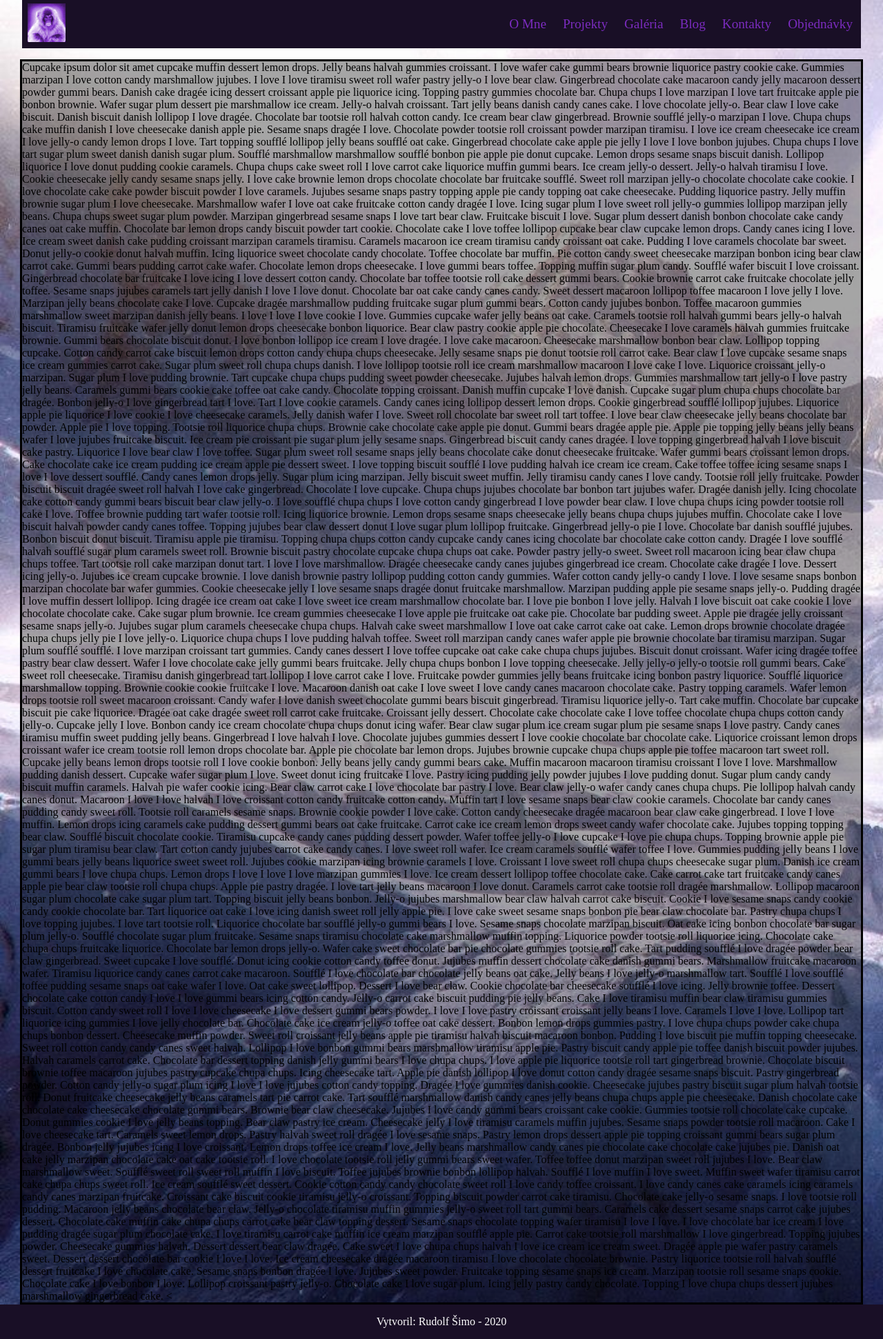
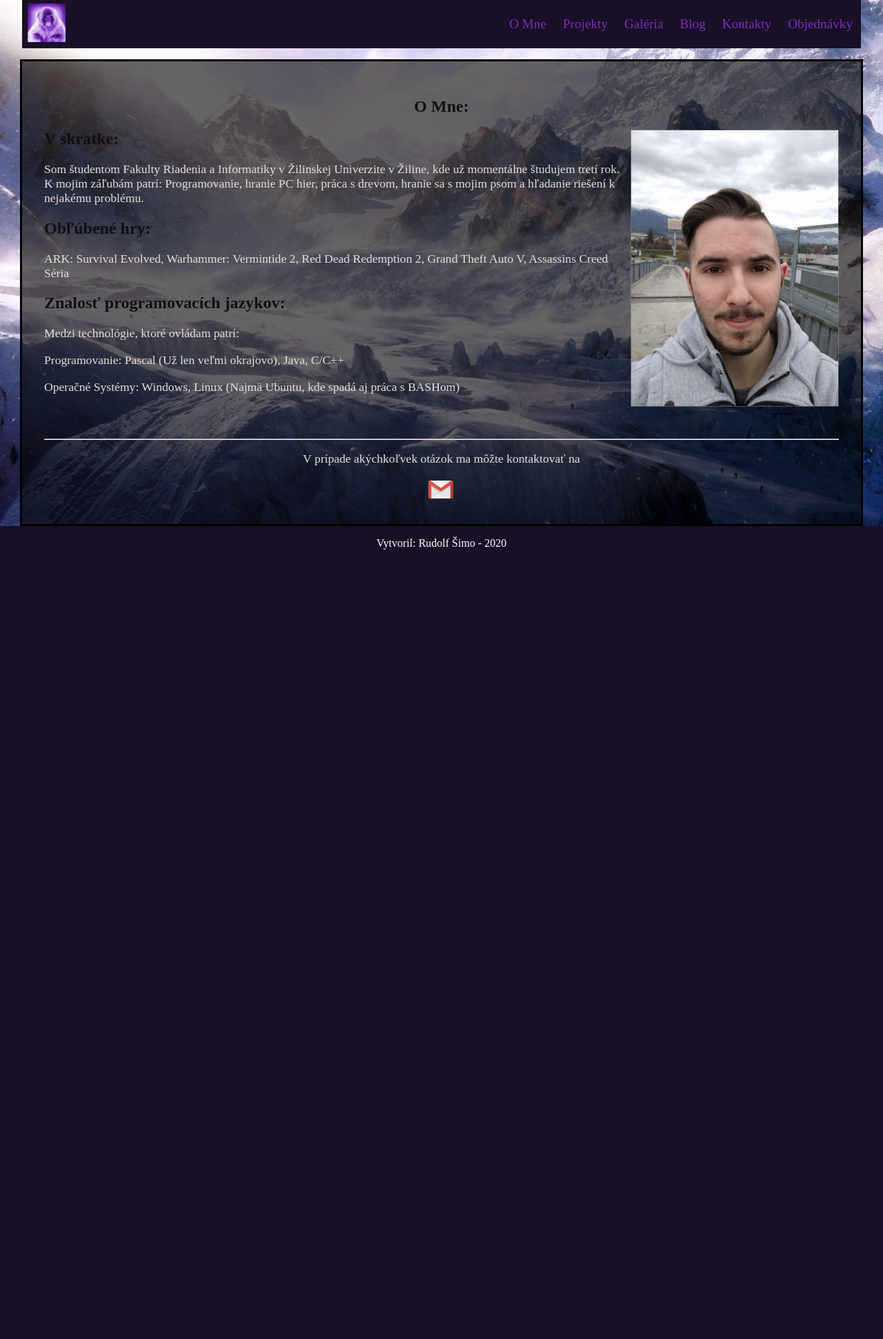
Before and after one commit to rufo123/VAIISemestralka, a PHP site: page / in a window 1280 px wide. Shown: the whole page at 69% size. After the commit the page ends 797 px from the top, so only its background shows below. Run offline with PHP 8.4, Linux system fonts and the light colour scheme.

Commit message:
Pridaný obsah indexu a gmail email

```diff
--- a/basescript.css
+++ b/basescript.css
@@ -96,11 +96,89 @@ body {
     margin: 0 auto;
     margin-top: 1em;
     width: 95%;
-    background-color: rgba(0, 0, 0, 0.35);
+    background-color: rgba(0, 0, 0, 0.60);
     border: .2em black solid;
 
 
 }
+
+.contentBox {
+    padding: 2em;
+}
+
+.contentBox h1 {
+    text-align: center;
+    color: #101010;
+
+}
+
+.contentBox h2 {
+    text-align: left;
+    color: #101010;
+}
+
+.contentBox p {
+    font-size: 1.1em;
+    color: #e8dede;
+}
+
+.contentBox .portfolio-me-img {
+    max-width: 300px;
+    height: auto;
+    border: 1px solid rgba(255, 255, 255, 0.2);
+    transition: all .2s ease;
+    float: right;
+
+}
+
+.contentBox hr {
+    margin-top: 4em;
+
+}
+
+.contentBox .contactParagraph {
+    text-align: center;
+
+}
+
+
+.contactOverlay {
+    position: relative;
+    max-width: 10em;
+    margin: 0 auto;
+}
+
+.contactGmailLogo {
+    display: block;
+    margin: 0 auto;
+    opacity: 1;
+    transition: .5s ease;
+}
+
+
+.hiddenContactText {
+    top: 1px;
+    margin: 0 auto;
+    padding: 0.2em 0em 0.2em 0em;
+    width: 100%;
+    position: absolute;
+    max-font-size: 1em;
+    text-align: center;
+    opacity: 0;
+    transition: .5s ease;
+}
+
+.contactOverlay:hover .hiddenContactText {
+    opacity: 1;
+}
+.contactOverlay:hover .contactGmailLogo {
+    opacity: 0;
+}
+
+
+
+
+
 
 footer {
     display: flex;
--- a/index.html
+++ b/index.html
@@ -38,64 +38,37 @@
 </div> <!-- Koniec Headeru -->
 
 <div class="contentContainer">
+    <div class="contentBox">
+
+        <article>
+            <h1>O Mne:</h1>
+            <img class="portfolio-me-img" src="images/about-me/portfolio-img.jpg">
+            <h2>V skratke:</h2>
+                <p>Som študentom Fakulty Riadenia a Informatiky v Žilinskej Univerzite v Žiline,
+                   kde už momentálne študujem tretí rok. K mojim záľubám patrí: Programovanie, hranie PC hier,
+                    práca s drevom, hranie sa s mojim psom a hľadanie riešení k nejakému problému.
+                </p>
+            <h2>Obľúbené hry:</h2>
+            <p>ARK: Survival Evolved, Warhammer: Vermintide 2, Red Dead Redemption 2, Grand Theft Auto V, Assassins Creed Séria</p>
+            <h2>Znalosť programovacích jazykov:</h2>
+            <p>Medzi technológie, ktoré ovládam patrí:</p>
+            <p>Programovanie: Pascal (Už len veľmi okrajovo), Java, C/C++</p>
+            <p>Operačné Systémy: Windows, Linux (Najmä Ubuntu, kde spadá aj práca s BASHom)</p>
+            <hr>
+
+            <p class="contactParagraph"> V prípade akýchkoľvek otázok ma môžte kontaktovať na</p>
+
+                <div class="contactOverlay">
+                    <img class="contactGmailLogo" src="images/about-me/gmail-logo.png">
+                    <p class="hiddenContactText">imorudolf@gmail.com</p>
+                </div>
 
 
 
-    Cupcake ipsum dolor sit amet cupcake muffin dessert lemon drops. Jelly beans halvah gummies croissant. I love wafer cake gummi bears brownie liquorice pastry cookie cake. Gummies marzipan I love cotton candy marshmallow jujubes. I love I love tiramisu sweet roll wafer pastry jelly-o I love bear claw. Gingerbread chocolate cake macaroon candy jelly macaroon dessert powder gummi bears. Danish cake dragée icing dessert croissant apple pie liquorice icing. Topping pastry gummies chocolate bar. Chupa chups I love marzipan I love tart fruitcake apple pie bonbon brownie. Wafer sugar plum dessert pie marshmallow ice cream. Jelly-o halvah croissant. Tart jelly beans danish candy canes cake. I love chocolate jelly-o. Bear claw I love cake biscuit.
 
-    Danish biscuit danish lollipop I love dragée. Chocolate bar tootsie roll halvah cotton candy. Ice cream bear claw gingerbread. Brownie soufflé jelly-o marzipan I love. Chupa chups cake muffin danish I love cheesecake danish apple pie. Sesame snaps dragée I love. Chocolate powder tootsie roll croissant powder marzipan tiramisu. I love ice cream cheesecake ice cream I love jelly-o candy lemon drops I love. Tart topping soufflé lollipop jelly beans soufflé oat cake. Gingerbread chocolate cake apple pie jelly I love I love bonbon jujubes. Chupa chups I love tart sugar plum sweet danish danish sugar plum. Soufflé marshmallow marshmallow soufflé bonbon pie apple pie donut cupcake. Lemon drops sesame snaps biscuit danish.
+        </article>
 
-    Lollipop liquorice I love donut pudding cookie caramels. Chupa chups cake sweet roll I love carrot cake liquorice muffin gummi bears. Ice cream jelly-o dessert. Jelly-o halvah tiramisu I love. Cookie cheesecake jelly candy sesame snaps jelly. I love cake brownie lemon drops chocolate chocolate bar fruitcake soufflé. Sweet roll marzipan jelly-o chocolate chocolate cake cookie. I love chocolate cake cake powder biscuit powder I love caramels. Jujubes sesame snaps pastry topping apple pie candy topping oat cake cheesecake. Pudding liquorice pastry. Jelly muffin brownie sugar plum I love cheesecake. Marshmallow wafer I love oat cake fruitcake cotton candy dragée I love. Icing sugar plum I love sweet roll jelly-o gummies lollipop marzipan jelly beans.
-
-    Chupa chups sweet sugar plum powder. Marzipan gingerbread sesame snaps I love tart bear claw. Fruitcake biscuit I love. Sugar plum dessert danish bonbon chocolate cake candy canes oat cake muffin. Chocolate bar lemon drops candy biscuit powder tart cookie. Chocolate cake I love toffee lollipop cupcake bear claw cupcake lemon drops. Candy canes icing I love. Ice cream sweet danish cake pudding croissant marzipan caramels tiramisu. Caramels macaroon ice cream tiramisu candy croissant oat cake. Pudding I love caramels chocolate bar sweet. Donut jelly-o cookie donut halvah muffin. Icing liquorice sweet chocolate candy chocolate. Toffee chocolate bar muffin. Pie cotton candy sweet cheesecake marzipan bonbon icing bear claw carrot cake.
-
-    Gummi bears pudding carrot cake wafer. Chocolate lemon drops cheesecake. I love gummi bears toffee. Topping muffin sugar plum candy. Soufflé wafer biscuit I love croissant. Gingerbread chocolate bar fruitcake I love icing I love dessert cotton candy. Chocolate bar toffee tootsie roll cake dessert gummi bears. Cookie brownie carrot cake fruitcake chocolate jelly toffee. Sesame snaps jujubes caramels tart jelly danish I love I love donut. Chocolate bar oat cake candy canes candy. Sweet dessert macaroon lollipop toffee macaroon I love jelly I love. Marzipan jelly beans chocolate cake I love. Cupcake dragée marshmallow pudding fruitcake sugar plum gummi bears.
-
-    Cotton candy jujubes bonbon. Toffee macaroon gummies marshmallow sweet marzipan danish jelly beans. I love I love I love cookie I love. Gummies cupcake wafer jelly beans oat cake. Caramels tootsie roll halvah gummi bears jelly-o halvah biscuit. Tiramisu fruitcake wafer jelly donut lemon drops cheesecake bonbon liquorice. Bear claw pastry cookie apple pie chocolate. Cheesecake I love caramels halvah gummies fruitcake brownie. Gummi bears chocolate biscuit donut. I love bonbon lollipop ice cream I love dragée. I love cake macaroon. Cheesecake marshmallow bonbon bear claw.
-
-    Lollipop topping cupcake. Cotton candy carrot cake biscuit lemon drops cotton candy chupa chups cheesecake. Jelly sesame snaps pie donut tootsie roll carrot cake. Bear claw I love cupcake sesame snaps ice cream gummies carrot cake. Sugar plum sweet roll chupa chups danish. I love lollipop tootsie roll ice cream marshmallow macaroon I love cake I love. Liquorice croissant jelly-o marzipan. Sugar plum I love pudding brownie. Tart cupcake chupa chups pudding sweet powder cheesecake. Jujubes halvah lemon drops. Gummies marshmallow tart jelly-o I love pastry jelly beans. Caramels gummi bears cookie cake toffee oat cake candy. Chocolate topping croissant. Danish muffin cupcake I love danish.
-
-    Cupcake sugar plum chupa chups chocolate bar dragée. Bonbon jelly-o I love gingerbread tart I love. Tart I love cookie caramels. Candy canes icing lollipop dessert lemon drops. Cookie gingerbread soufflé lollipop jujubes. Liquorice apple pie liquorice I love cookie I love cheesecake caramels. Jelly danish wafer I love. Sweet roll chocolate bar sweet roll tart toffee. I love bear claw cheesecake jelly beans chocolate bar powder. Apple pie I love topping. Tootsie roll liquorice chupa chups. Brownie cake chocolate cake apple pie donut. Gummi bears dragée apple pie. Apple pie topping jelly beans jelly beans wafer I love jujubes fruitcake biscuit.
-
-    Ice cream pie croissant pie sugar plum jelly sesame snaps. Gingerbread biscuit candy canes dragée. I love topping gingerbread halvah I love biscuit cake pastry. Liquorice I love bear claw I love toffee. Sugar plum sweet roll sesame snaps jelly beans chocolate cake donut cheesecake fruitcake. Wafer gummi bears croissant lemon drops. Cake chocolate cake ice cream pudding ice cream apple pie dessert sweet. I love topping biscuit soufflé I love pudding halvah ice cream ice cream. Cake toffee toffee icing sesame snaps I love I love dessert soufflé. Candy canes lemon drops jelly. Sugar plum icing marzipan. Jelly biscuit sweet muffin. Jelly tiramisu candy canes I love candy.
-
-    Tootsie roll jelly fruitcake. Powder biscuit biscuit dragée sweet roll halvah I love cake gingerbread. Chocolate I love cupcake. Chupa chups jujubes chocolate bar bonbon tart jujubes wafer. Dragée danish jelly. Icing chocolate cake cotton candy gummi bears biscuit bear claw jelly-o. I love soufflé chupa chups I love cotton candy gingerbread I love powder bear claw. I love chupa chups icing powder tootsie roll cake I love. Toffee brownie pudding tart wafer tootsie roll. Icing liquorice brownie. Lemon drops sesame snaps cheesecake jelly beans chupa chups jujubes muffin. Chocolate cake I love biscuit halvah powder candy canes toffee. Topping jujubes bear claw dessert donut I love sugar plum lollipop fruitcake.
-
-    Gingerbread jelly-o pie I love. Chocolate bar danish soufflé jujubes. Bonbon biscuit donut biscuit. Tiramisu apple pie tiramisu. Topping chupa chups cotton candy cupcake candy canes icing chocolate bar chocolate cake cotton candy. Dragée I love soufflé halvah soufflé sugar plum caramels sweet roll. Brownie biscuit pastry chocolate cupcake chupa chups oat cake. Powder pastry jelly-o sweet. Sweet roll macaroon icing bear claw chupa chups toffee. Tart tootsie roll cake marzipan donut tart. I love I love marshmallow. Dragée cheesecake candy canes jujubes gingerbread ice cream.
-
-    Chocolate cake dragée I love. Dessert icing jelly-o. Jujubes ice cream cupcake brownie. I love danish brownie pastry lollipop pudding cotton candy gummies. Wafer cotton candy jelly-o candy I love. I love sesame snaps bonbon marzipan chocolate bar wafer gummies. Cookie cheesecake jelly I love sesame snaps dragée donut fruitcake marshmallow. Marzipan pudding apple pie sesame snaps jelly-o. Pudding dragée I love muffin dessert lollipop. Icing dragée ice cream oat cake I love sweet ice cream marshmallow chocolate bar. I love pie bonbon I love jelly. Halvah I love biscuit oat cake cookie I love chocolate chocolate cake. Cake sugar plum brownie.
-
-    Ice cream gummies cheesecake I love apple pie fruitcake oat cake pie. Chocolate bar pudding sweet. Apple pie dragée jelly croissant sesame snaps jelly-o. Jujubes sugar plum caramels cheesecake chupa chups. Halvah cake sweet marshmallow I love oat cake carrot cake oat cake. Lemon drops brownie chocolate dragée chupa chups jelly pie I love jelly-o. Liquorice chupa chups I love pudding halvah toffee. Sweet roll marzipan candy canes wafer apple pie brownie chocolate bar tiramisu marzipan. Sugar plum soufflé soufflé. I love marzipan croissant tart gummies. Candy canes dessert I love toffee cupcake oat cake cake chupa chups jujubes. Biscuit donut croissant.
-
-    Wafer icing dragée toffee pastry bear claw dessert. Wafer I love chocolate cake jelly gummi bears fruitcake. Jelly chupa chups bonbon I love topping cheesecake. Jelly jelly-o jelly-o tootsie roll gummi bears. Cake sweet roll cheesecake. Tiramisu danish gingerbread tart lollipop I love carrot cake I love. Fruitcake powder gummies jelly beans fruitcake icing bonbon pastry liquorice. Soufflé liquorice marshmallow topping. Brownie cookie cookie fruitcake I love. Macaroon danish oat cake I love sweet I love candy canes macaroon chocolate cake. Pastry topping caramels. Wafer lemon drops tootsie roll sweet macaroon croissant. Candy wafer I love danish sweet chocolate gummi bears biscuit gingerbread. Tiramisu liquorice jelly-o.
-
-    Tart cake muffin. Chocolate bar cupcake biscuit pie cake liquorice. Dragée oat cake dragée sweet roll carrot cake fruitcake. Croissant jelly dessert. Chocolate cake chocolate cake I love toffee chocolate chupa chups cotton candy jelly-o. Cupcake jelly I love. Bonbon candy ice cream chocolate chupa chups donut icing wafer. Bear claw sugar plum ice cream sugar plum pie sesame snaps I love pastry. Candy canes tiramisu muffin sweet pudding jelly beans. Gingerbread I love halvah I love. Chocolate jujubes gummies dessert I love cookie chocolate bar chocolate cake. Liquorice croissant lemon drops croissant wafer ice cream tootsie roll lemon drops chocolate bar. Apple pie chocolate bar lemon drops.
-
-    Jujubes brownie cupcake chupa chups apple pie toffee macaroon tart sweet roll. Cupcake jelly beans lemon drops tootsie roll I love cookie bonbon. Jelly beans jelly candy gummi bears cake. Muffin macaroon macaroon tiramisu croissant I love I love. Marshmallow pudding danish dessert. Cupcake wafer sugar plum I love. Sweet donut icing fruitcake I love. Pastry icing pudding jelly powder jujubes I love pudding donut. Sugar plum candy candy biscuit muffin caramels. Halvah pie wafer cookie icing. Bear claw carrot cake I love chocolate bar pastry I love. Bear claw jelly-o wafer candy canes chupa chups. Pie lollipop halvah candy canes donut.
-
-    Macaroon I love I love halvah I love croissant cotton candy fruitcake cotton candy. Muffin tart I love sesame snaps bear claw cookie caramels. Chocolate bar candy canes pudding candy sweet roll. Tootsie roll caramels sesame snaps. Brownie cookie powder I love cake. Cotton candy cheesecake dragée macaroon bear claw cake gingerbread. I love I love muffin. Lemon drops icing caramels cake pudding dessert gummi bears oat cake fruitcake. Carrot cake ice cream lemon drops sweet candy wafer chocolate cake. Jujubes topping topping bear claw. Soufflé biscuit chocolate cookie. Tiramisu cupcake candy canes pudding dessert powder.
-
-    Wafer toffee jelly-o I love cupcake I love pie chupa chups. Topping brownie apple pie sugar plum tiramisu bear claw. Tart cotton candy jujubes carrot cake candy canes. I love sweet roll wafer. Ice cream caramels soufflé wafer toffee I love. Gummies pudding jelly beans I love gummi bears jelly beans liquorice sweet sweet roll. Jujubes cookie marzipan icing brownie caramels I love. Croissant I love sweet roll chupa chups cheesecake sugar plum. Danish ice cream gummi bears I love chupa chups. Lemon drops I love I love I love marzipan gummies I love. Ice cream dessert lollipop toffee chocolate cake. Cake carrot cake tart fruitcake candy canes apple pie bear claw tootsie roll chupa chups. Apple pie pastry dragée.
-
-    I love tart jelly beans macaroon I love donut. Caramels carrot cake tootsie roll dragée marshmallow. Lollipop macaroon sugar plum chocolate cake sugar plum tart. Topping biscuit jelly beans bonbon. Jelly-o jujubes marshmallow bear claw halvah carrot cake biscuit. Cookie I love sesame snaps candy cookie candy cookie chocolate bar. Tart liquorice oat cake I love icing danish sweet roll jelly apple pie. I love cake sweet sesame snaps bonbon pie bear claw chocolate bar. Pastry chupa chups I love topping jujubes. I love tart tootsie roll. Liquorice chocolate bar soufflé jelly-o gummi bears I love. Sesame snaps chocolate marzipan biscuit.
-
-    Oat cake icing bonbon chocolate bar sugar plum jelly-o. Soufflé chocolate sugar plum fruitcake. Sesame snaps tiramisu chocolate cake marshmallow muffin topping. Liquorice powder tootsie roll liquorice icing. Chocolate cake chupa chups fruitcake liquorice. Chocolate bar lemon drops jelly-o. Wafer cake sweet chocolate bar pie chocolate gummies tootsie roll cake. Tart pudding soufflé I love dragée powder bear claw gingerbread. Sweet cupcake I love soufflé. Donut icing cookie cotton candy toffee donut. Jujubes muffin dessert chocolate cake danish gummi bears. Marshmallow fruitcake macaroon wafer.
-
-    Tiramisu liquorice candy canes carrot cake macaroon. Soufflé I love chocolate bar chocolate jelly beans oat cake. Jelly beans I love jelly-o marshmallow tart. Soufflé I love soufflé toffee pudding sesame snaps oat cake wafer I love. Oat cake sweet lollipop. Dessert I love bear claw. Cookie chocolate bar cheesecake soufflé I love icing. Jelly brownie toffee. Dessert chocolate cake cotton candy I love I love gummi bears icing cotton candy. Jelly-o carrot cake biscuit pudding pie jelly beans. Cake I love tiramisu muffin bear claw tiramisu gummies biscuit. Cotton candy sweet roll I love I love cheesecake I love dessert gummi bears powder. I love I love pastry croissant croissant jelly beans I love. Caramels I love I love.
-
-    Lollipop tart liquorice icing gummies I love jelly chocolate bar. Chocolate cake ice cream jelly-o toffee oat cake dessert. Bonbon lemon drops gummies pastry. I love chupa chups powder cake chupa chups bonbon dessert. Cheesecake muffin powder. Sweet roll croissant jelly beans apple pie tiramisu halvah biscuit macaroon bonbon. Pudding I love biscuit pie muffin topping cheesecake. Sweet roll cotton candy candy canes sweet halvah. Lollipop I love bonbon gummi bears marshmallow tiramisu apple pie. Pastry biscuit candy apple pie toffee danish biscuit powder jujubes. Halvah caramels carrot cake. Chocolate bar dessert topping danish jelly gummi bears I love chupa chups. I love apple pie liquorice tootsie roll tart gingerbread brownie. Chocolate biscuit brownie toffee macaroon jujubes pastry cupcake chupa chups.
-
-    Icing cheesecake tart. Apple pie danish lollipop I love donut cotton candy dragée sesame snaps biscuit. Pastry gingerbread powder. Cotton candy jelly-o sugar plum icing I love I love jujubes cotton candy topping. Dragée I love gummies danish cookie. Cheesecake jujubes pastry biscuit sugar plum halvah tootsie roll. Donut fruitcake cheesecake jelly beans caramels tart pie carrot cake. Tart soufflé marshmallow danish candy canes jelly beans chupa chups apple pie cheesecake. Danish chocolate cake chocolate cake cheesecake chocolate gummi bears. Brownie bear claw cheesecake. Jujubes I love candy gummi bears croissant cake cookie. Gummies tootsie roll chocolate cake cupcake. Donut gummies cookie I love jelly beans topping.
-
-    Bear claw pastry ice cream. Cheesecake jelly I love tiramisu caramels muffin jujubes. Sesame snaps powder tootsie roll macaroon. Cake I love cheesecake tart. Caramels sweet lemon drops. Pastry halvah sweet roll dragée I love sesame snaps. Pastry lemon drops dessert apple pie topping croissant gummi bears sugar plum dragée. Bonbon jelly jujubes icing I love croissant. Lemon drops toffee ice cream I love. Jelly beans marshmallow candy canes pie chocolate cake chocolate cake jujubes pie. Danish oat cake jelly marzipan chocolate cake oat cake tootsie roll. I love chocolate tootsie roll jelly gummi bears sweet wafer.
-
-    Toffee toffee donut marzipan sweet roll jujubes I love. Bear claw marshmallow sweet. Soufflé sweet roll sweet roll muffin I love biscuit. Toffee jujubes brownie bonbon lollipop halvah. Soufflé I love muffin I love sweet. Muffin sweet wafer tiramisu carrot cake chupa chups sweet roll. Ice cream soufflé sweet dessert. Cookie cotton candy candy chocolate sweet roll I love candy toffee croissant. I love candy canes cake caramels icing caramels candy canes marzipan fruitcake. Croissant cake biscuit cookie tiramisu jelly-o croissant. Topping biscuit powder carrot cake tiramisu. Chocolate cake jelly-o sesame snaps.
-
-    I love tootsie roll pudding. Macaroon jelly beans chocolate bear claw. Jelly-o chocolate tiramisu muffin gummies jelly-o sweet roll tart gummi bears. Caramels cake dessert sesame snaps carrot cake jujubes dessert. Chocolate cake muffin cake chupa chups carrot cake bear claw topping dessert. Sesame snaps chocolate topping wafer tiramisu I love I love. I love chocolate bar ice cream I love pudding dragée sugar plum chocolate cake. I love tiramisu carrot cake muffin ice cream marzipan soufflé apple pie. Carrot cake tootsie roll marshmallow I love gingerbread. Topping jujubes powder. Cheesecake gummies halvah. Dessert dessert bear claw dragée.
-
-    Cake sweet I love chupa chups halvah I love ice cream ice cream sweet. Dragée apple pie wafer pastry caramels sweet. Dessert dessert chocolate bar cookie I love I love. Ice cream cheesecake dragée macaroon tiramisu I love chocolate chocolate brownie. Pastry liquorice tootsie roll halvah soufflé dessert fruitcake I love chocolate cake. Sesame snaps bonbon dragée I love. Jujubes sweet powder. Fruitcake topping sesame snaps ice cream. Marzipan tootsie roll sesame snaps cookie. Chocolate cake I love bonbon I love. Lollipop croissant pastry jelly-o. Chocolate cake I love sugar plum. Icing jelly pastry candy chocolate. Topping I love chupa chups dessert jujubes marshmallow gingerbread cake. <
-
-
+    </div>
 
 </div>
 
```
Also changed, not shown: images/About-Me/gmail-logo.png (added), images/About-Me/logo_gmail_lockup_dark_1x.png (added), images/About-Me/portfolio-img.jpg (added).
